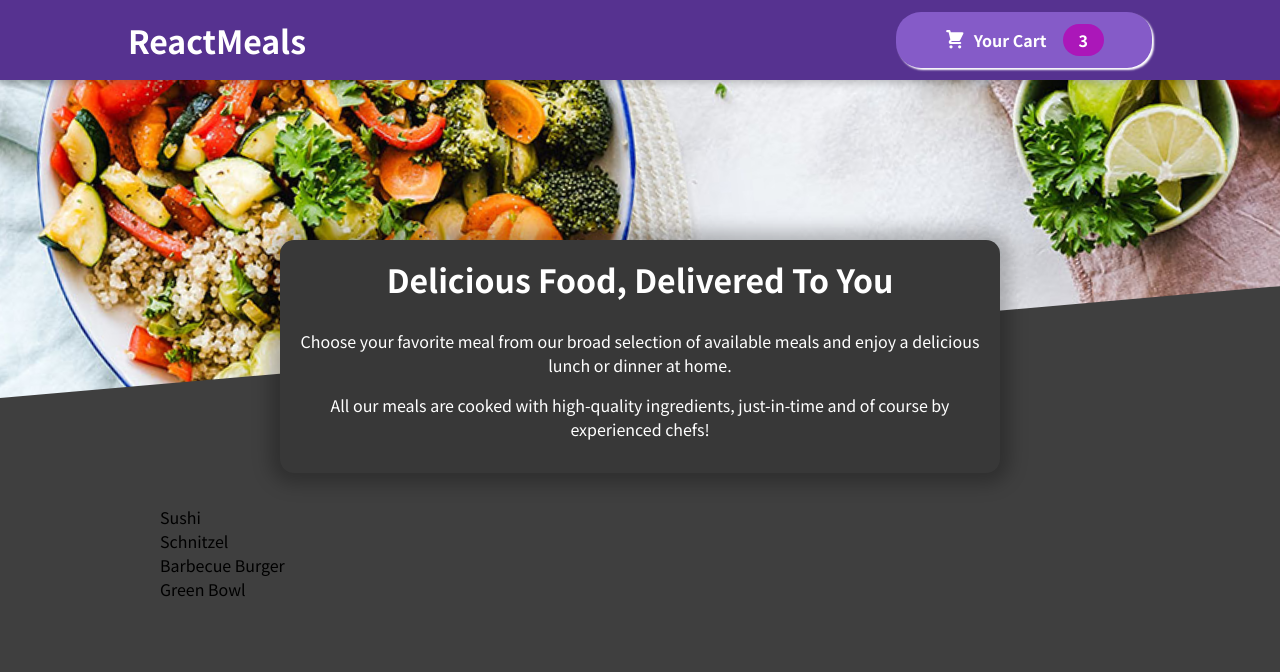
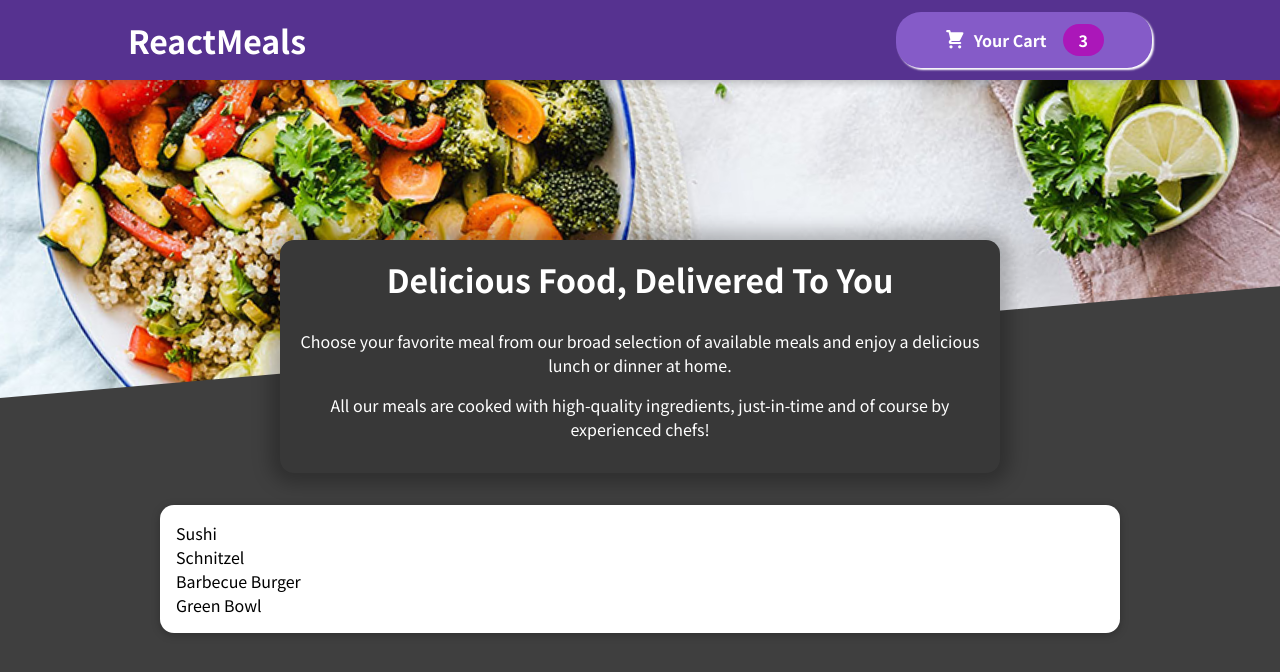
Before and after one commit to PatrikPridal/food-order-app-demo, a React (Create React App) app: page / in a window 1280 px wide. Shown: the top 672 px of the page. Built offline with nearby package versions, Linux system fonts and the light colour scheme.

Commit message:
Meal item without styling

```diff
--- a/src/components/Meals/AvailableMeals.js
+++ b/src/components/Meals/AvailableMeals.js
@@ -1,4 +1,5 @@
 import classes from './AvailableMeals.module.css';
+import Card from '../UI/Card';
 
 const DUMMY_MEALS = [
     {
@@ -32,9 +33,11 @@
     const mealsList = DUMMY_MEALS.map(meal => <li>{meal.name}</li>);
 
     return <section className={classes.meals}>
+      <Card>
         <ul>
             {mealsList}
         </ul>
+        </Card>
     </section>
 };
 
--- /dev/null
+++ b/src/components/Meals/MealItem/MealItem.module.css
@@ -0,0 +1,22 @@
+.meal {
+    display: flex;
+    justify-content: space-between;
+    margin: 1rem;
+    padding-bottom: 1rem;
+    border-bottom: 1px solid #ccc;
+  }
+
+  .meal h3 {
+    margin: 0 0 0.25rem 0;
+  }
+
+  .description {
+    font-style: italic;
+  }
+
+  .price {
+    margin-top: 0.25rem;
+    font-weight: bold;
+    color: #ad5502;
+    font-size: 1.25rem;
+  }
```
Also changed, not shown: src/components/Meals/MealItem/MealItem.js (added, +16 -0 lines).
